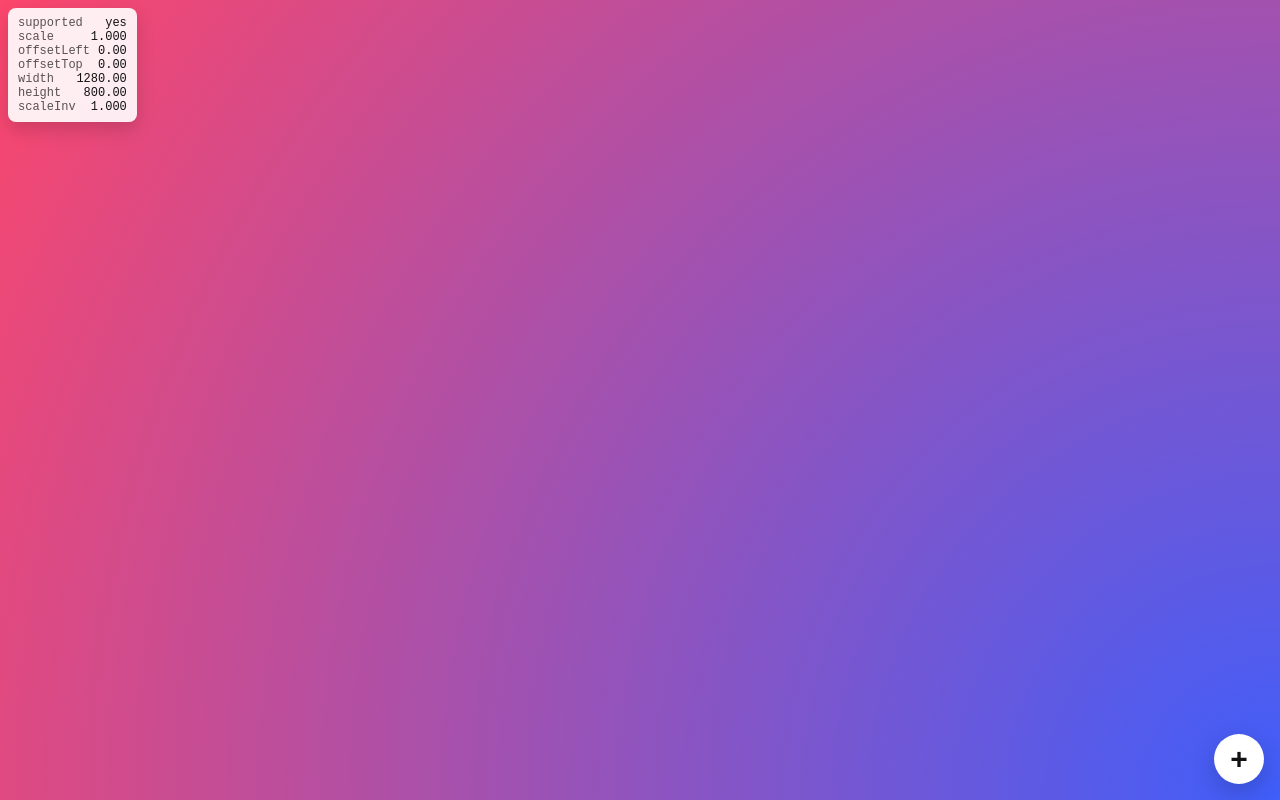
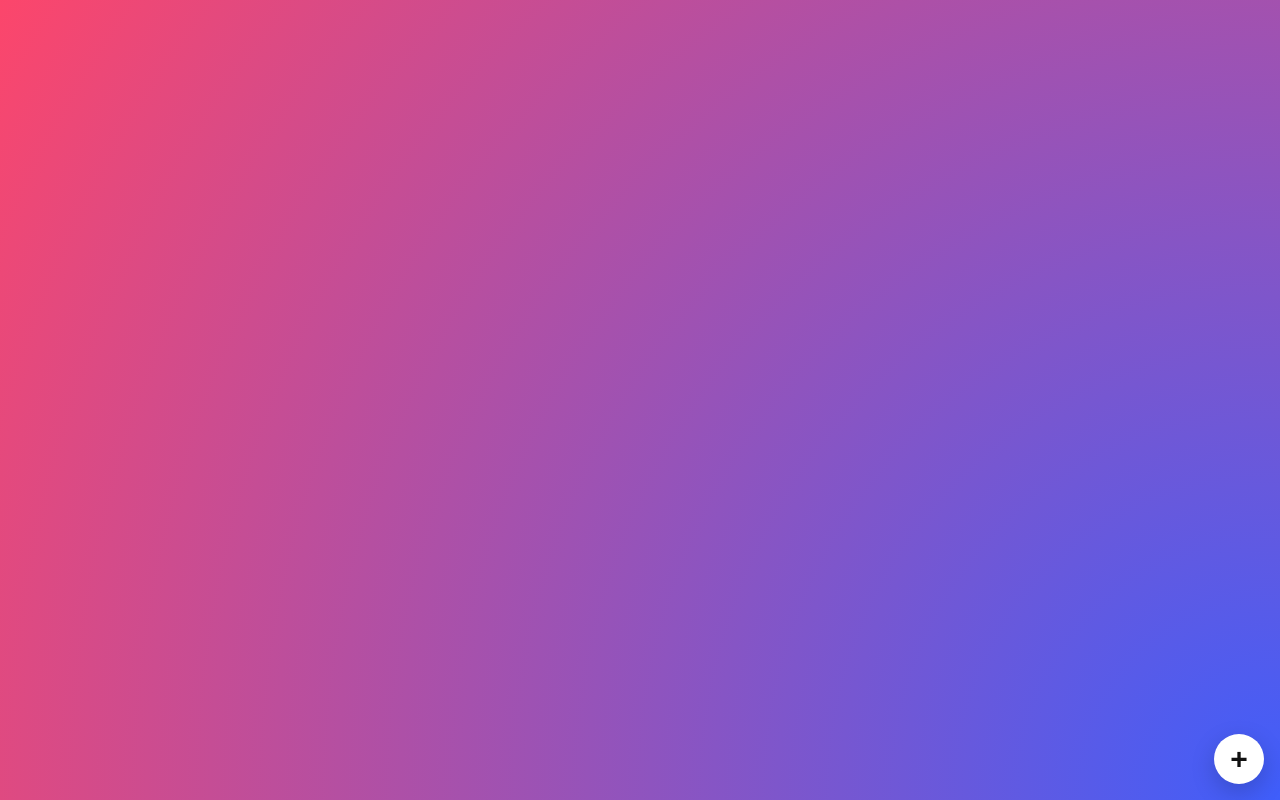
Before and after one commit to horn553/VisualViewportAPI-playground, a SvelteKit app: page / in a window 1280 px wide. Shown: the top 800 px of the page. Built offline with nearby package versions, Linux system fonts and the light colour scheme.

Commit message:
✨ メトリクスをコンソールに移動

```diff
--- a/src/routes/+page.svelte
+++ b/src/routes/+page.svelte
@@ -18,14 +18,10 @@
 	const effectiveScale = $derived(Math.max(0.01, scale));
 	const scaleInv = $derived(1 / effectiveScale);
 	const fabMargin = $derived(`${16 * scaleInv}px`);
-	const debugMargin = $derived(`${8 * scaleInv}px`);
 	const uiVisible = $derived(hasEntered && !isViewportInteracting);
 	const uiOpacity = $derived(uiVisible ? 1 : 0);
 	const fabEnterX = $derived(uiVisible ? '0%' : '120%');
 	const fabEnterY = $derived(uiVisible ? '0%' : '120%');
-	const debugEnterX = $derived(uiVisible ? '0%' : '-120%');
-	const debugEnterY = $derived(uiVisible ? '0%' : '-120%');
-	const supportLabel = $derived(hasMetrics ? (supported ? 'yes' : 'no') : 'pending');
 	const vvWidth = $derived(hasMetrics ? `${width}px` : '100vw');
 	const vvHeight = $derived(hasMetrics ? `${height}px` : '100vh');
 	const vvLeft = $derived(`${offsetLeft}px`);
@@ -54,6 +50,16 @@
 		}
 
 		hasMetrics = true;
+		const scaleInvValue = 1 / Math.max(0.01, scale);
+		console.log({
+			supported: supported ? 'yes' : 'no',
+			scale: fmt(scale, 3),
+			offsetLeft: fmt(offsetLeft, 2),
+			offsetTop: fmt(offsetTop, 2),
+			width: fmt(width, 2),
+			height: fmt(height, 2),
+			scaleInv: fmt(scaleInvValue, 3)
+		});
 	};
 
 	const scheduleUpdate = () => {
@@ -106,46 +112,12 @@
 	style:--vv-height={vvHeight}
 	style:--vv-scale-inv={scaleInv}
 	style:--fab-margin={fabMargin}
-	style:--debug-margin={debugMargin}
 	style:--fab-enter-x={fabEnterX}
 	style:--fab-enter-y={fabEnterY}
-	style:--debug-enter-x={debugEnterX}
-	style:--debug-enter-y={debugEnterY}
 	style:--ui-opacity={uiOpacity}
 >
 	<div class="fab-slot">
 		<Fab />
-	</div>
-
-	<div class="vv-debug">
-		<div class="row">
-			<span class="label">supported</span>
-			<span class="value">{supportLabel}</span>
-		</div>
-		<div class="row">
-			<span class="label">scale</span>
-			<span class="value">{fmt(scale, 3)}</span>
-		</div>
-		<div class="row">
-			<span class="label">offsetLeft</span>
-			<span class="value">{fmt(offsetLeft, 2)}</span>
-		</div>
-		<div class="row">
-			<span class="label">offsetTop</span>
-			<span class="value">{fmt(offsetTop, 2)}</span>
-		</div>
-		<div class="row">
-			<span class="label">width</span>
-			<span class="value">{fmt(width, 2)}</span>
-		</div>
-		<div class="row">
-			<span class="label">height</span>
-			<span class="value">{fmt(height, 2)}</span>
-		</div>
-		<div class="row">
-			<span class="label">scaleInv</span>
-			<span class="value">{fmt(scaleInv, 3)}</span>
-		</div>
 	</div>
 </div>
 
@@ -177,36 +149,4 @@
 		pointer-events: auto;
 	}
 
-	.vv-debug {
-		position: absolute;
-		top: var(--debug-margin);
-		left: var(--debug-margin);
-		transform: translate3d(var(--debug-enter-x), var(--debug-enter-y), 0) scale(var(--vv-scale-inv));
-		transform-origin: top left;
-		opacity: var(--ui-opacity);
-		transition:
-			transform 0.1s ease,
-			opacity 0.1s ease,
-			top 0.1s ease,
-			left 0.1s ease;
-		pointer-events: auto;
-		background: rgba(255, 255, 255, 0.9);
-		border-radius: 8px;
-		padding: 8px 10px;
-		font-family: 'Courier New', Courier, monospace;
-		font-size: 12px;
-		color: #111;
-		box-shadow: 0 8px 18px rgba(0, 0, 0, 0.15);
-	}
-
-	.vv-debug .row {
-		display: flex;
-		gap: 8px;
-		justify-content: space-between;
-		white-space: nowrap;
-	}
-
-	.vv-debug .label {
-		opacity: 0.7;
-	}
 </style>
```
